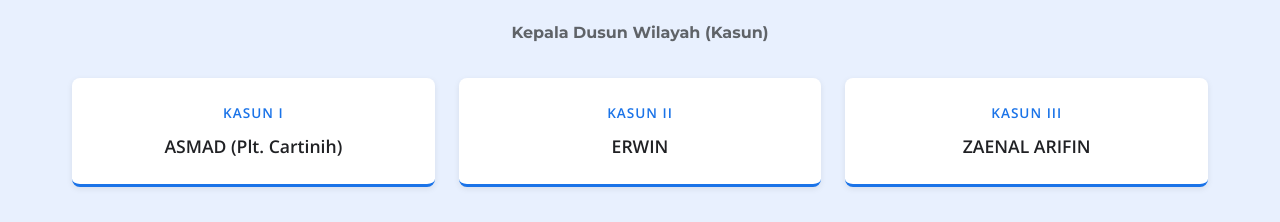
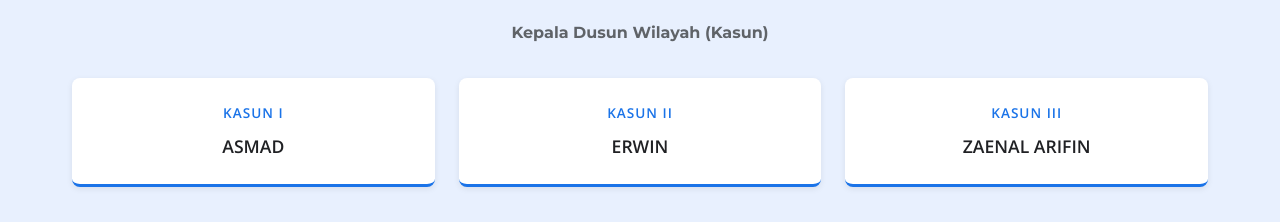
Before and after one commit to Yuper13/profil-desa-pasekan, a plain HTML site: page index.html in a window 1280 px wide. Shown: the part 4740-4962 px from the top of the page. Drawn offline with nearby package versions, Linux system fonts and the light colour scheme.

Commit message:
Update index.html

```diff
--- a/index.html
+++ b/index.html
@@ -758,7 +758,7 @@
             <!-- Kepala Dusun (Kasun) -->
             <h4 style="text-align: center; margin-top: 3rem; color: var(--text-light);">Kepala Dusun Wilayah (Kasun)</h4>
             <div class="struktur-grid" style="grid-template-columns: repeat(3, 1fr);">
-                <div class="struktur-card"><div class="jabatan">Kasun I</div><div class="nama">ASMAD (Plt. Cartinih)</div></div>
+                <div class="struktur-card"><div class="jabatan">Kasun I</div><div class="nama">ASMAD</div></div>
                 <div class="struktur-card"><div class="jabatan">Kasun II</div><div class="nama">ERWIN</div></div>
                 <div class="struktur-card"><div class="jabatan">Kasun III</div><div class="nama">ZAENAL ARIFIN</div></div>
             </div>
```
